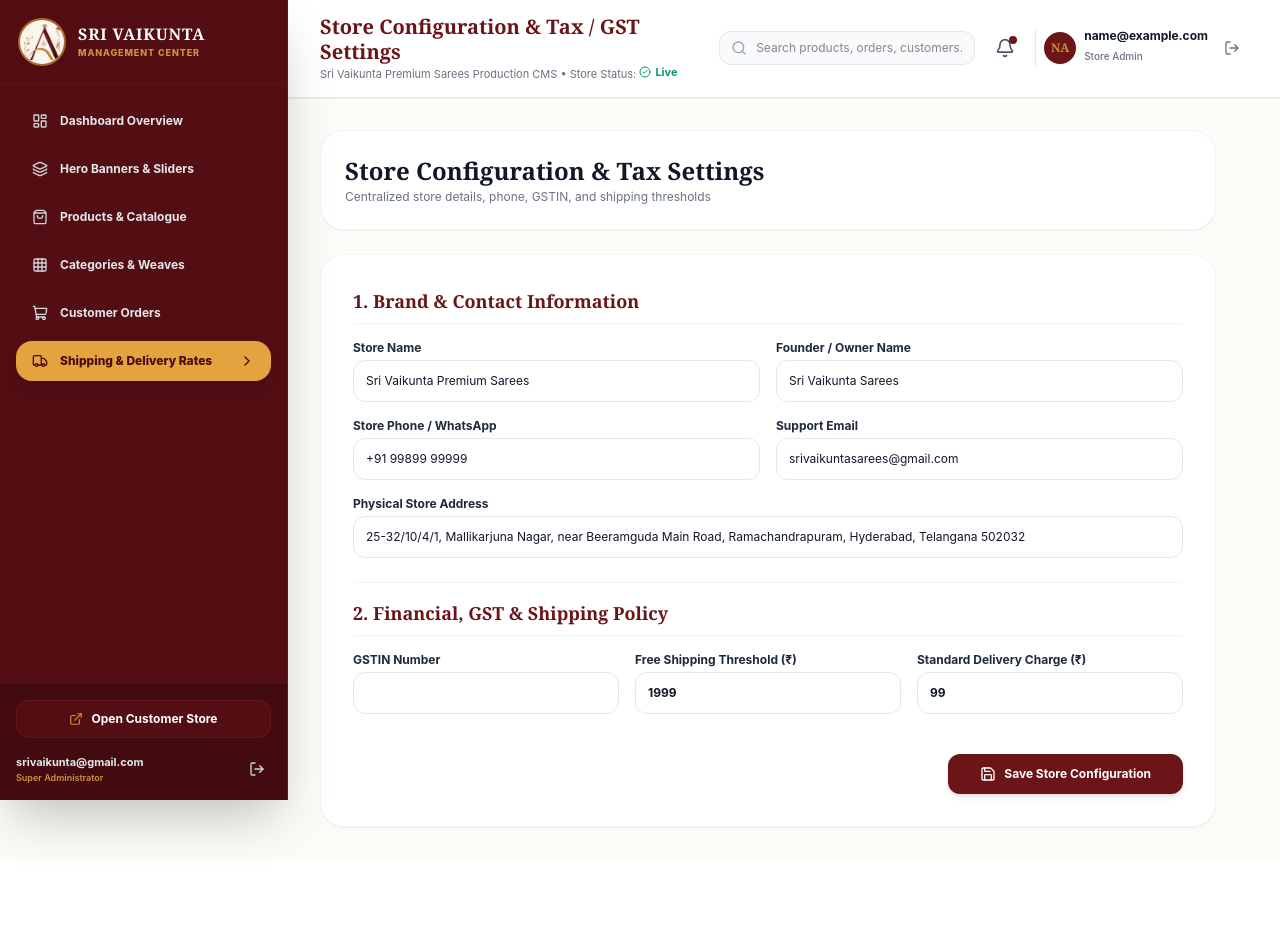
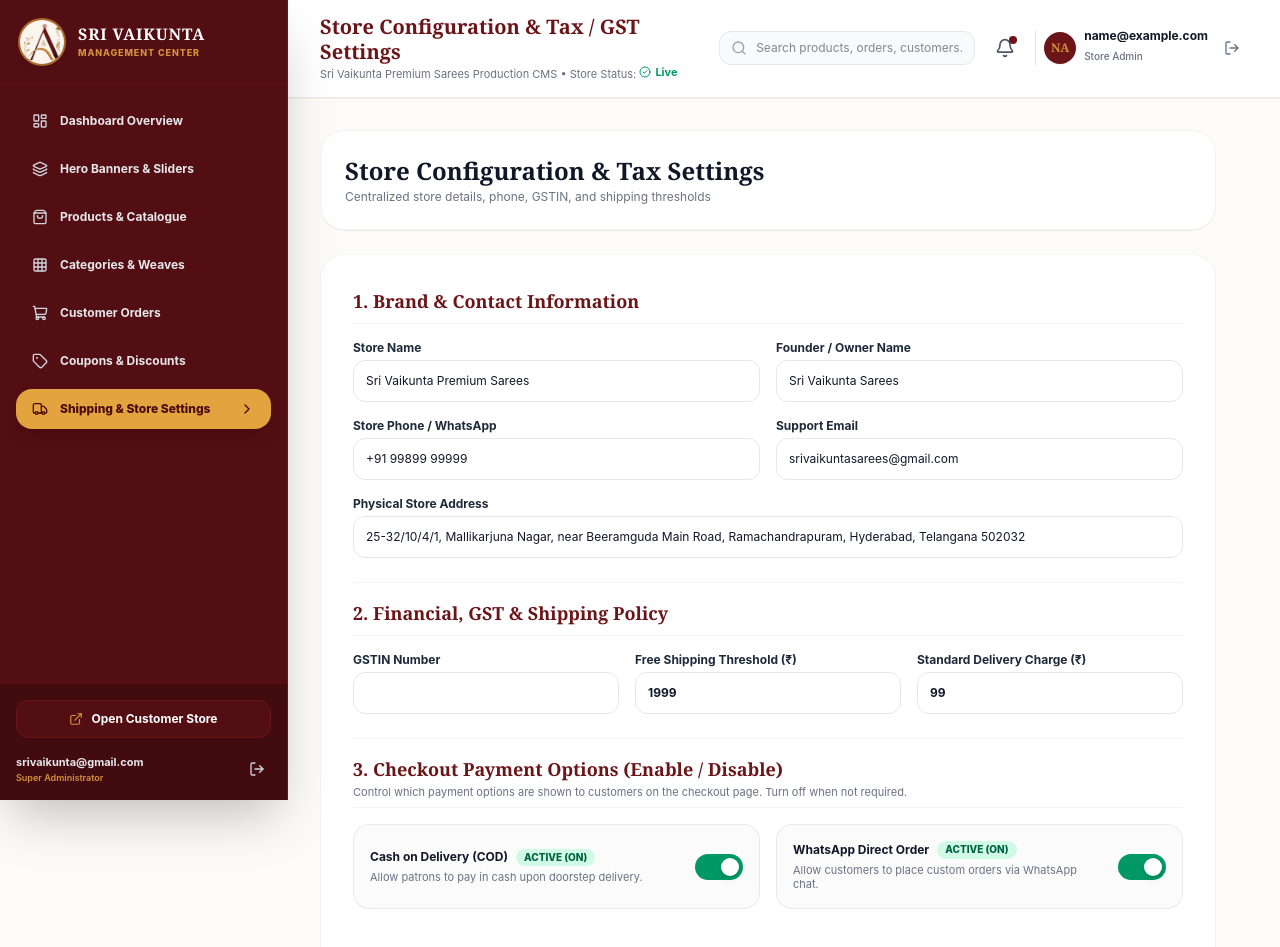
Before and after one commit to neelhari/sri-vaikunta-, a React (Vite) app: page /admin/settings in a window 1280 px wide. Shown: the top 947 px of the page. Before the commit the page ends 859 px from the top, so only its background shows below. Built offline with nearby package versions, Linux system fonts and the light colour scheme; no server answers; the database is empty; sample sign-in values are in the browser's storage.

Commit message:
feat: add coupons manager in admin and COD/WhatsApp payment toggles in store settings

```diff
--- a/src/admin/AdminSidebar.jsx
+++ b/src/admin/AdminSidebar.jsx
@@ -6,6 +6,7 @@
   ShoppingBag,
   Grid,
   ShoppingCart,
+  Tag,
   Truck,
   ExternalLink,
   LogOut,
@@ -22,7 +23,8 @@
     { label: 'Products & Catalogue', icon: ShoppingBag, path: '/admin/products' },
     { label: 'Categories & Weaves', icon: Grid, path: '/admin/categories' },
     { label: 'Customer Orders', icon: ShoppingCart, path: '/admin/orders' },
-    { label: 'Shipping & Delivery Rates', icon: Truck, path: '/admin/settings' },
+    { label: 'Coupons & Discounts', icon: Tag, path: '/admin/coupons' },
+    { label: 'Shipping & Store Settings', icon: Truck, path: '/admin/settings' },
   ];
 
   const handleLogout = () => {
--- a/src/admin/pages/AdminSettings.jsx
+++ b/src/admin/pages/AdminSettings.jsx
@@ -158,11 +158,85 @@
           </div>
         </div>
 
+        {/* 3. Checkout Payment Methods (ON/OFF Switches) */}
+        <div className="space-y-4 pt-4 border-t border-gray-100">
+          <div className="border-b border-gray-100 pb-2">
+            <h3 className="font-serif text-lg font-bold text-[#6B1518]">
+              3. Checkout Payment Options (Enable / Disable)
+            </h3>
+            <p className="text-[11px] text-gray-500 mt-0.5">
+              Control which payment options are shown to customers on the checkout page. Turn off when not required.
+            </p>
+          </div>
+
+          <div className="grid grid-cols-1 sm:grid-cols-2 gap-4">
+            {/* Toggle 1: Cash on Delivery (COD) */}
+            <div className="bg-gray-50/70 border border-gray-200/80 rounded-2xl p-4 flex items-center justify-between gap-4">
+              <div className="space-y-1">
+                <div className="flex items-center gap-2">
+                  <span className="font-bold text-gray-900 text-xs">Cash on Delivery (COD)</span>
+                  <span className={`text-[10px] font-extrabold px-2 py-0.5 rounded-full ${formData.codEnabled !== false ? 'bg-emerald-100 text-emerald-800' : 'bg-gray-200 text-gray-600'}`}>
+                    {formData.codEnabled !== false ? 'ACTIVE (ON)' : 'DISABLED (OFF)'}
+                  </span>
+                </div>
+                <p className="text-[11px] text-gray-500">
+                  Allow patrons to pay in cash upon doorstep delivery.
+                </p>
+              </div>
+
+              {/* iOS Style Switch */}
+              <button
+                type="button"
+                onClick={() => setFormData({ ...formData, codEnabled: !(formData.codEnabled !== false) })}
+                className={`w-12 h-6.5 flex items-center rounded-full p-1 transition-colors duration-200 cursor-pointer shrink-0 ${
+                  formData.codEnabled !== false ? 'bg-emerald-600' : 'bg-gray-300'
+                }`}
+              >
+                <div
+                  className={`bg-white w-4.5 h-4.5 rounded-full shadow-md transform transition-transform duration-200 ${
+                    formData.codEnabled !== false ? 'translate-x-5.5' : 'translate-x-0'
+                  }`}
+                />
+              </button>
+            </div>
+
+            {/* Toggle 2: WhatsApp Direct Order */}
+            <div className="bg-gray-50/70 border border-gray-200/80 rounded-2xl p-4 flex items-center justify-between gap-4">
+              <div className="space-y-1">
+                <div className="flex items-center gap-2">
+                  <span className="font-bold text-gray-900 text-xs">WhatsApp Direct Order</span>
+                  <span className={`text-[10px] font-extrabold px-2 py-0.5 rounded-full ${formData.enableWhatsappOrders !== false ? 'bg-emerald-100 text-emerald-800' : 'bg-gray-200 text-gray-600'}`}>
+                    {formData.enableWhatsappOrders !== false ? 'ACTIVE (ON)' : 'DISABLED (OFF)'}
+                  </span>
+                </div>
+                <p className="text-[11px] text-gray-500">
+                  Allow customers to place custom orders via WhatsApp chat.
+                </p>
+              </div>
+
+              {/* iOS Style Switch */}
+              <button
+                type="button"
+                onClick={() => setFormData({ ...formData, enableWhatsappOrders: !(formData.enableWhatsappOrders !== false) })}
+                className={`w-12 h-6.5 flex items-center rounded-full p-1 transition-colors duration-200 cursor-pointer shrink-0 ${
+                  formData.enableWhatsappOrders !== false ? 'bg-emerald-600' : 'bg-gray-300'
+                }`}
+              >
+                <div
+                  className={`bg-white w-4.5 h-4.5 rounded-full shadow-md transform transition-transform duration-200 ${
+                    formData.enableWhatsappOrders !== false ? 'translate-x-5.5' : 'translate-x-0'
+                  }`}
+                />
+              </button>
+            </div>
+          </div>
+        </div>
+
         <div className="pt-4 flex justify-end">
           <button
             type="submit"
             disabled={saving}
-            className="bg-[#6B1518] hover:bg-[#4B0F11] disabled:opacity-60 text-white px-8 py-3 rounded-xl font-bold text-xs flex items-center gap-2 shadow-md transition-all"
+            className="bg-[#6B1518] hover:bg-[#4B0F11] disabled:opacity-60 text-white px-8 py-3 rounded-xl font-bold text-xs flex items-center gap-2 shadow-md transition-all cursor-pointer"
           >
             <Save className="w-4 h-4" />
             <span>{saving ? 'Saving...' : 'Save Store Configuration'}</span>
--- a/src/pages/CheckoutPage.jsx
+++ b/src/pages/CheckoutPage.jsx
@@ -21,7 +21,9 @@
 export default function CheckoutPage() {
   const navigate = useNavigate();
   const { user, isAuthenticated } = useAuth();
-  const { addOrder, coupons = [] } = useStoreData();
+  const { addOrder, coupons = [], settings } = useStoreData();
+  const isCodAllowed = settings?.codEnabled !== false && settings?.enableCod !== false;
+  const isWhatsappAllowed = settings?.enableWhatsappOrders !== false;
   const {
     cartItems,
     subtotal,
@@ -397,14 +399,20 @@
                   <p className="text-[11px] text-gray-500">Zero extra fees. Instant confirmation.</p>
                 </div>
               </label>
+
+              {isCodAllowed && (
                 <label onClick={() => setFormData({ ...formData, paymentMethod: 'cod' })} className={`flex items-start gap-3 p-3.5 rounded-2xl border cursor-pointer ${formData.paymentMethod === 'cod' ? 'border-[#6B1518] bg-[#F8F0F0]/50 ring-1 ring-[#6B1518]' : 'border-gray-200'}`}>
                   <input type="radio" name="paymentMethod" checked={formData.paymentMethod === 'cod'} onChange={() => setFormData({ ...formData, paymentMethod: 'cod' })} className="mt-1 text-[#6B1518]" />
                   <div className="flex-1"><span className="font-bold text-xs text-gray-900">Cash on Delivery (COD)</span><p className="text-[11px] text-gray-500">Pay on delivery.</p></div>
                 </label>
+              )}
+
+              {isWhatsappAllowed && (
                 <label onClick={() => setFormData({ ...formData, paymentMethod: 'whatsapp' })} className={`flex items-start gap-3 p-3.5 rounded-2xl border cursor-pointer ${formData.paymentMethod === 'whatsapp' ? 'border-[#25D366] bg-emerald-50/50 ring-1 ring-[#25D366]' : 'border-gray-200'}`}>
                   <input type="radio" name="paymentMethod" checked={formData.paymentMethod === 'whatsapp'} onChange={() => setFormData({ ...formData, paymentMethod: 'whatsapp' })} className="mt-1 text-[#25D366]" />
                   <div className="flex-1"><div className="flex items-center gap-1.5"><MessageCircle className="w-3.5 h-3.5 text-[#25D366]" /><span className="font-bold text-xs text-gray-900">WhatsApp Order</span></div><p className="text-[11px] text-gray-500">Chat for custom requests.</p></div>
                 </label>
+              )}
             </div>
             <div className="space-y-2 text-xs text-gray-600 border-t border-gray-100 pt-3">
               <div className="flex justify-between"><span>Subtotal:</span><span className="font-semibold text-gray-900">₹{subtotal.toLocaleString('en-IN')}</span></div>
```
Also changed, not shown: src/lib/supabase.js. Lines whose indentation alone changed are shown as unchanged.
